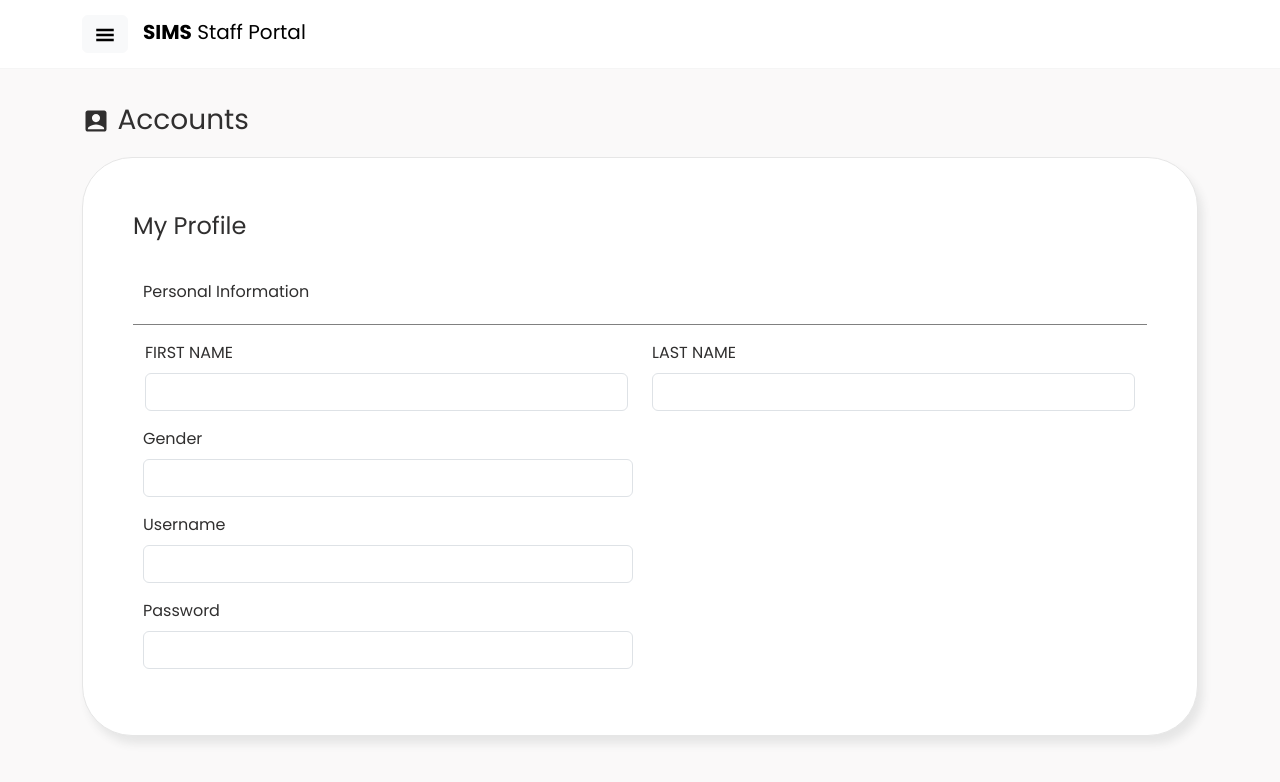
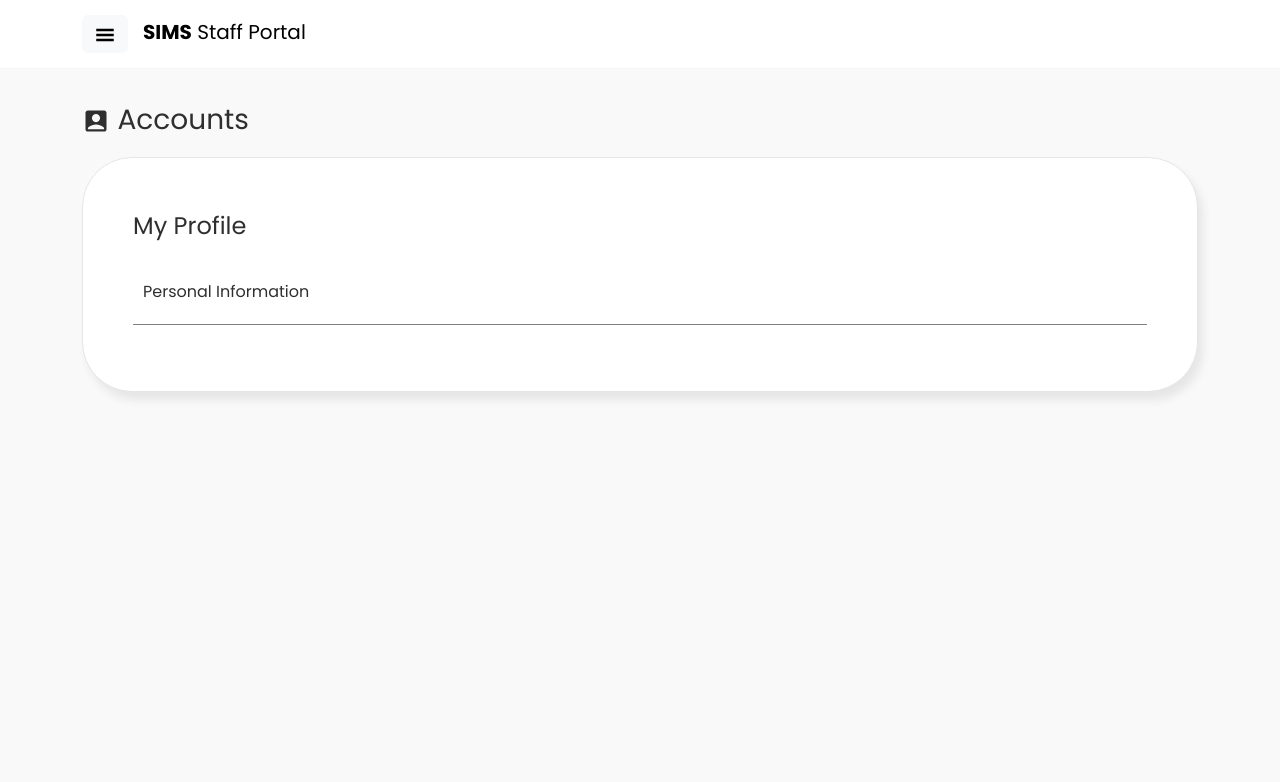
Before and after one commit to MarkRyuo/SalesInventoryManagementSystem_SIMS, a React (Vite) app in the folder client/: page /SStaffAccount in a window 1280 px wide. Shown: the top 782 px of the page. Built offline with nearby package versions, Linux system fonts and the light colour scheme.

Commit message:
Update: System Updating

```diff
--- a/client/src/components/StaffPortal/StaffAccount/StaffAccountComp.jsx
+++ b/client/src/components/StaffPortal/StaffAccount/StaffAccountComp.jsx
@@ -1,93 +1,12 @@
-import { Row, Form, Col } from 'react-bootstrap';
-import { useEffect, useState } from 'react';
-import { db } from '../../../services/firebase'; // Adjust the path to your Firebase configuration
-import { doc, getDoc } from "firebase/firestore";
+
 
 const StaffAccountComp = () => {
-    const [staffData, setStaffData] = useState(null); // State to hold staff data
-
-    useEffect(() => {
-        const fetchStaffData = async () => {
-            const staffId = localStorage.getItem('staffId'); // Get the staffId from localStorage
-            if (staffId) {
-                try {
-                    const staffDoc = await getDoc(doc(db, "staffs", staffId)); // Fetch the staff document
-                    if (staffDoc.exists()) {
-                        setStaffData(staffDoc.data()); // Set the staff data to state
-                    } else {
-                        console.error("No such staff document!");
-                    }
-                } catch (error) {
-                    console.error("Error fetching staff data:", error);
-                }
-            }
-        };
-
-        fetchStaffData(); // Call the fetch function
-    }, []);
-
+    //? Logics
+    //* firstname, lastname, gender, username, password
     return (
-        <Form>
-
-            <Row style={{ width: "100%", margin: 0, padding: 0 }}>
-                <Col lg={6}>
-                    <Form.Group className="mb-3" controlId="firstName">
-                        <Form.Label>FIRST NAME</Form.Label>
-                        <Form.Control
-                            type="text"
-                            defaultValue={staffData ? staffData.firstname : ''} // Bind first name
-                        />
-                    </Form.Group>
-                </Col>
-                <Col lg={6}>
-                    <Form.Group className="mb-3" controlId="lastName">
-                        <Form.Label>LAST NAME</Form.Label>
-                        <Form.Control
-                            type="text"
-                            defaultValue={staffData ? staffData.lastname : ''} // Bind last name
-                        />
-                    </Form.Group>
-                </Col>
-            </Row>
-
-            {/* Gender */}
-            <Form.Group
-                className="mb-3"
-                controlId="gender"
-                style={{ width: "100%", maxWidth: "500px", paddingLeft: 10 }}>
-                <Form.Label>Gender</Form.Label>
-                <Form.Control
-                    type="text"
-                    defaultValue={staffData ? staffData.gender : ''} // Bind gender
-                />
-            </Form.Group>
-
-            {/* Username */}
-            <Form.Group
-                className="mb-3"
-                controlId="username"
-                style={{ width: "100%", maxWidth: "500px", paddingLeft: 10 }}>
-                <Form.Label>Username</Form.Label>
-                <Form.Control
-                    type="text"
-                    defaultValue={staffData ? staffData.username : ''} // Bind username
-                />
-            </Form.Group>
-
-            {/* Password */}
-            <Form.Group
-                className="mb-3"
-                controlId="password"
-                style={{ width: "100%", maxWidth: "500px", paddingLeft: 10 }}>
-                <Form.Label>Password</Form.Label>
-                <Form.Control
-                    type="password"
-                    defaultValue={staffData ? staffData.password : ''} // Bind password
-                    readOnly // Make the password field read-only
-                />
-            </Form.Group>
-
-        </Form>
+        <>
+            {/* Code Here */}
+        </>
     );
 }
 
```
